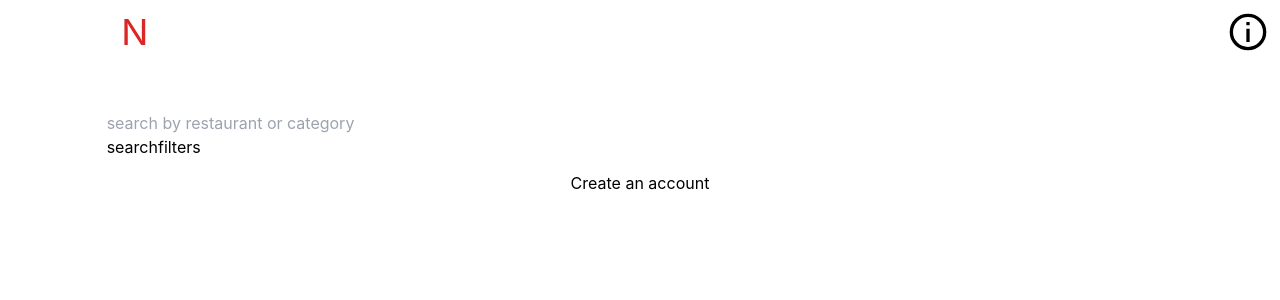
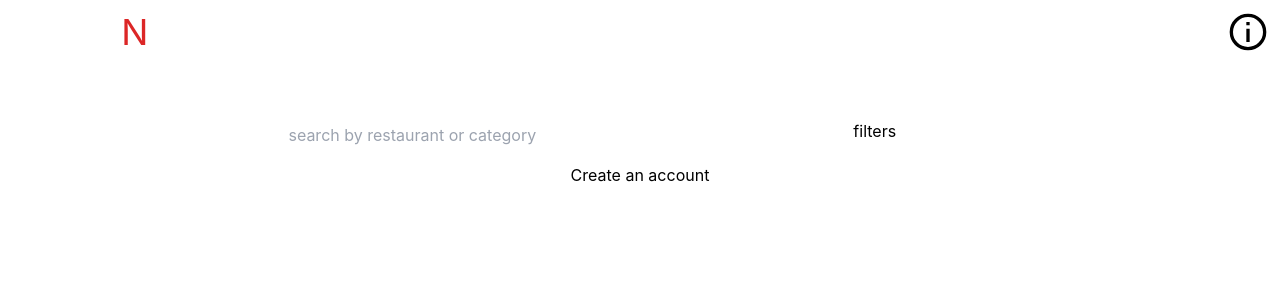
Before and after one commit to Meet-N-Eat/Frontend, a React (Create React App) app: page / in a window 1280 px wide. Shown: the top 300 px of the page. Built offline with nearby package versions, Linux system fonts and the light colour scheme.

Commit message:
updates layout and styling for Search

```diff
--- a/src/components/Home/Search.js
+++ b/src/components/Home/Search.js
@@ -1,7 +1,8 @@
-import { useReducer, useState } from "react"
-import { useNavigate } from "react-router-dom"
-import { getSearchParams } from "../../data-and-functions/searchParams"
-import { searchCriteriaReducer } from "../../data-and-functions/searchCriteriaReducer"
+import {useReducer, useState} from 'react'
+import {useNavigate} from 'react-router-dom'
+import {getSearchParams} from '../../data-and-functions/searchParams'
+import {searchCriteriaReducer} from '../../data-and-functions/searchCriteriaReducer'
+import { FontAwesomeIcon } from '@fortawesome/react-fontawesome'
 import SearchFilters from './SearchFilters'
 
 const Search = () => {
@@ -13,7 +14,7 @@ const Search = () => {
 		category: '',
 		price: '',
 		wheelchairAccessible: '',
-        openLate: ''
+		openLate: '',
 	}
 
 	// State hooks and variable declarations
@@ -27,7 +28,8 @@ const Search = () => {
 	function inputChange(e) {
 		dispatch({
 			key: 'searchString',
-            value: e.target.value})
+			value: e.target.value,
+		})
 	}
 
 	function formSubmit(e) {
@@ -41,11 +43,12 @@ const Search = () => {
 	}
 
 	return (
-        <div className="row-start-2 row-span-2">
+		<div>
 			<form onSubmit={formSubmit}>
-                <div>
-                    <div>
+				<div className='w-8/12 mx-auto grid grid-cols-5'>
+					<div className='col-span-4'>
 						<input
+							className='w-full p-1 rounded'
 							type='text'
 							placeholder='search by restaurant or category'
 							onChange={inputChange}
@@ -53,8 +56,9 @@ const Search = () => {
 						/>
 					</div>
 					<div>
-                        <button type='submit'>search</button>
-                        <button type='button' onClick={filterClick}>filters</button>
+						<button type='button' onClick={filterClick}>
+							filters
+						</button>
 					</div>
 				</div>
 			</form>
```
Lines whose indentation alone changed are shown as unchanged.
